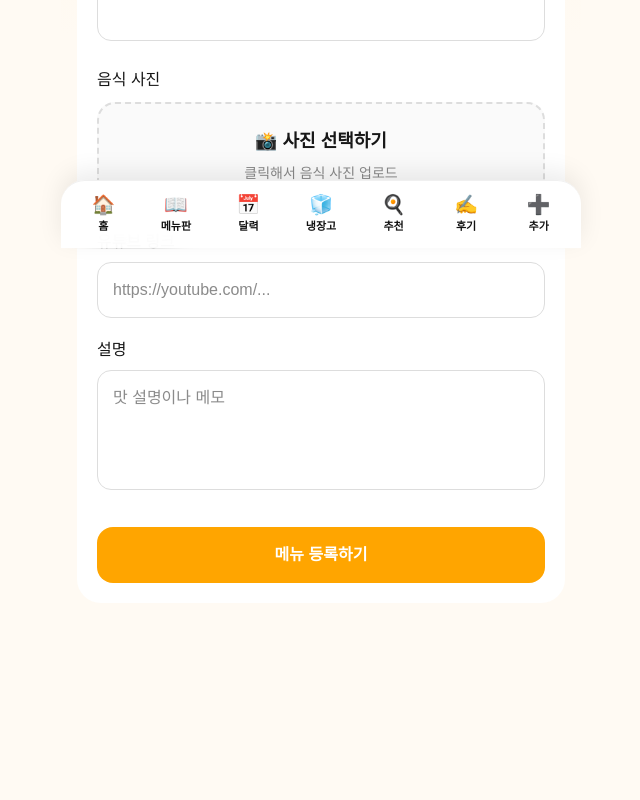
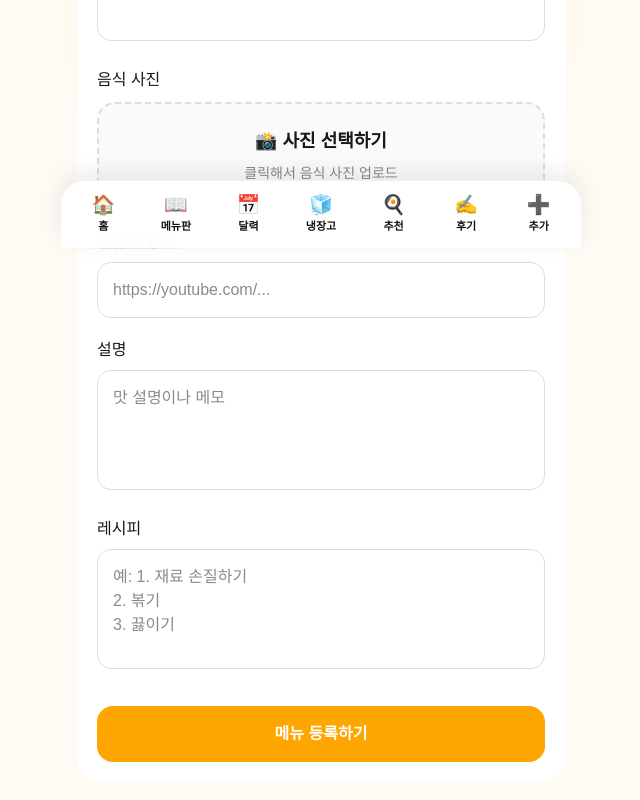
Before and after one commit to hyeonjeomi-dot/today-dinner-app, a Next.js app: page /add in a window 1280 px wide. Shown: the part 552-1352 px from the top of the page, without its empty margins (319-959 px from the left). Before the commit the page ends 1305 px from the top, so only its background shows below. Built offline with nearby package versions, Linux system fonts and the light colour scheme; no server answers.

Commit message:
add recipe

```diff
--- a/app/add/page.tsx
+++ b/app/add/page.tsx
@@ -19,6 +19,7 @@ console.log("editId:", editId);
   const [ingredients, setIngredients] = useState("");
   const [youtubeUrl, setYoutubeUrl] = useState("");
   const [description, setDescription] = useState("");
+  const [recipe, setRecipe] = useState("");
   const [imageFile, setImageFile] = useState<File | null>(null);
   const [crop, setCrop] = useState({ x: 0, y: 0 });
 const [zoom, setZoom] = useState(1);
@@ -42,6 +43,7 @@ const [showCropper, setShowCropper] = useState(false);
       setIngredients(data.ingredients || "");
       setYoutubeUrl(data.youtube_url || "");
       setDescription(data.description || "");
+      setRecipe(data.recipe || "");
     }
   };
 
@@ -131,6 +133,7 @@ const payload = {
   ingredients,
   youtube_url: youtubeUrl,
   description,
+  recipe,
   ...(imageUrl ? { image_url: imageUrl } : {}),
 };
 
@@ -170,7 +173,8 @@ if (editId) {
       setIngredients("");
       setYoutubeUrl("");
       setDescription("");
-      setImageFile(null);
+setRecipe("");
+setImageFile(null);
     }
   };
 
@@ -287,9 +291,17 @@ if (editId) {
         <input placeholder="https://youtube.com/..." style={inputStyle} value={youtubeUrl} onChange={(e) => setYoutubeUrl(e.target.value)} />
 
         <p style={{ marginTop: "20px" }}>설명</p>
-        <textarea placeholder="맛 설명이나 메모" style={textareaStyle} value={description} onChange={(e) => setDescription(e.target.value)} />
+<textarea placeholder="맛 설명이나 메모" style={textareaStyle} value={description} onChange={(e) => setDescription(e.target.value)} />
 
-        <button onClick={handleAddMenu} style={buttonStyle}>
+<p style={{ marginTop: "20px" }}>레시피</p>
+<textarea
+  placeholder={"예: 1. 재료 손질하기\n2. 볶기\n3. 끓이기"}
+  style={textareaStyle}
+  value={recipe}
+  onChange={(e) => setRecipe(e.target.value)}
+/>
+
+<button onClick={handleAddMenu} style={buttonStyle}>
           {editId ? "메뉴 수정하기" : "메뉴 등록하기"}
         </button>
       </div>
--- a/app/menu/[id]/page.tsx
+++ b/app/menu/[id]/page.tsx
@@ -13,6 +13,7 @@ type Menu = {
   ingredients: string;
   youtube_url: string;
   description: string;
+  recipe: string;
   image_url: string;
 };
 
@@ -292,6 +293,13 @@ setReviews(reviewData || []);
               <h2 style={sectionTitleStyle}>📝 설명</h2>
               <p style={contentTextStyle}>{menu.description || "등록된 설명이 없어요."}</p>
             </section>
+
+            <section style={boxStyle}>
+  <h2 style={sectionTitleStyle}>👩‍🍳 레시피</h2>
+  <p style={contentTextStyle}>
+    {menu.recipe || "등록된 레시피가 없어요."}
+  </p>
+</section>
           </div>
 
           {menu.youtube_url && (
```
